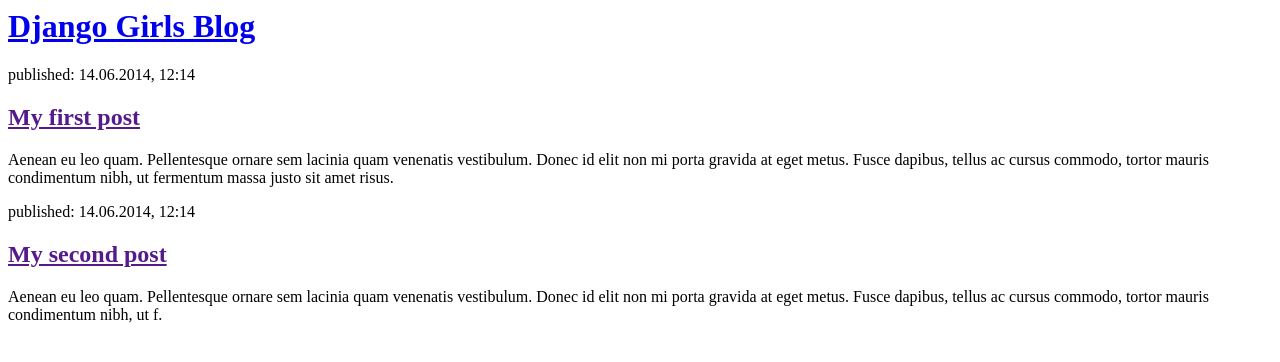
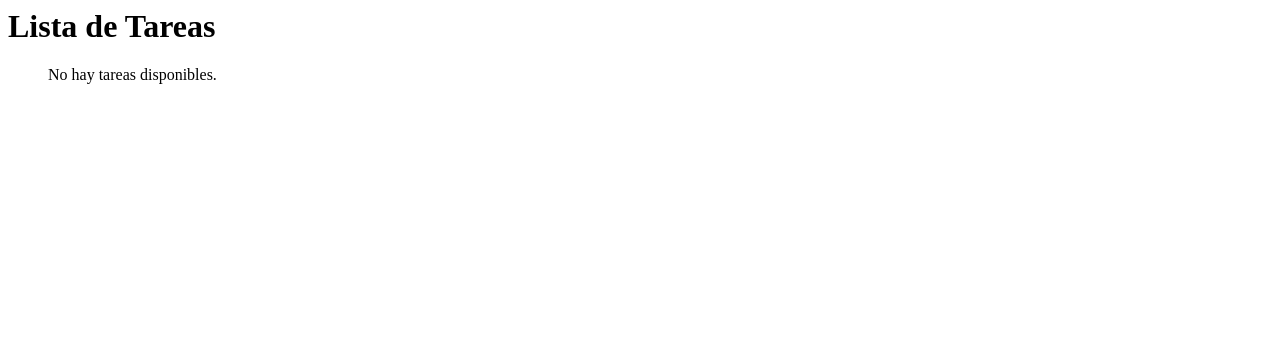
Before and after one commit to dakkusu988/ProyectoDJangoDCA, a Django app: page / in a window 1280 px wide. Shown: the top 362 px of the page. Run offline with Django 4.2, Linux system fonts and the light colour scheme.

Commit message:
Cambios MInimos

```diff
--- a/blog/templates/blog/task_list.html
+++ b/blog/templates/blog/task_list.html
@@ -1,22 +1,18 @@
 <html>
-    <head>
-        <title>Django Girls blog</title>
-    </head>
-    <body>
-        <div>
-            <h1><a href="/">Django Girls Blog</a></h1>
-        </div>
-
-        <div>
-            <p>published: 14.06.2014, 12:14</p>
-            <h2><a href="">My first post</a></h2>
-            <p>Aenean eu leo quam. Pellentesque ornare sem lacinia quam venenatis vestibulum. Donec id elit non mi porta gravida at eget metus. Fusce dapibus, tellus ac cursus commodo, tortor mauris condimentum nibh, ut fermentum massa justo sit amet risus.</p>
-        </div>
-
-        <div>
-            <p>published: 14.06.2014, 12:14</p>
-            <h2><a href="">My second post</a></h2>
-            <p>Aenean eu leo quam. Pellentesque ornare sem lacinia quam venenatis vestibulum. Donec id elit non mi porta gravida at eget metus. Fusce dapibus, tellus ac cursus commodo, tortor mauris condimentum nibh, ut f.</p>
-        </div>
-    </body>
-</html>
+        <head>
+            <title>Task List</title>
+        </head>
+        <body>
+            <h1>Lista de Tareas</h1>
+            <ul>
+                {% for task in tasks %}
+                <li>
+                    <h2>{{ task.title }}</h2>
+                    <p>{{ task.description }} - {% if task.completed %} Sí {% else %} No {% endif %}</p>
+                </li>
+                {% empty %}
+                <p>No hay tareas disponibles.</p>
+                {% endfor %}
+            </ul>
+        </body>
+    </html>
```
Also changed, not shown: Solucion.md (+17 -21 lines).
